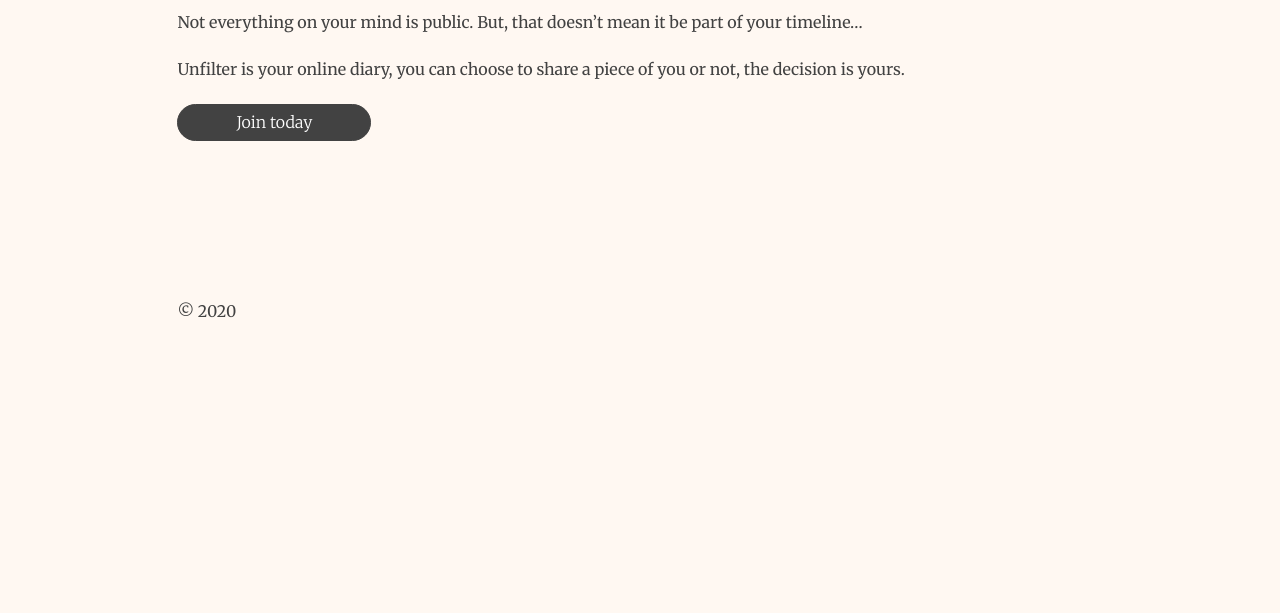
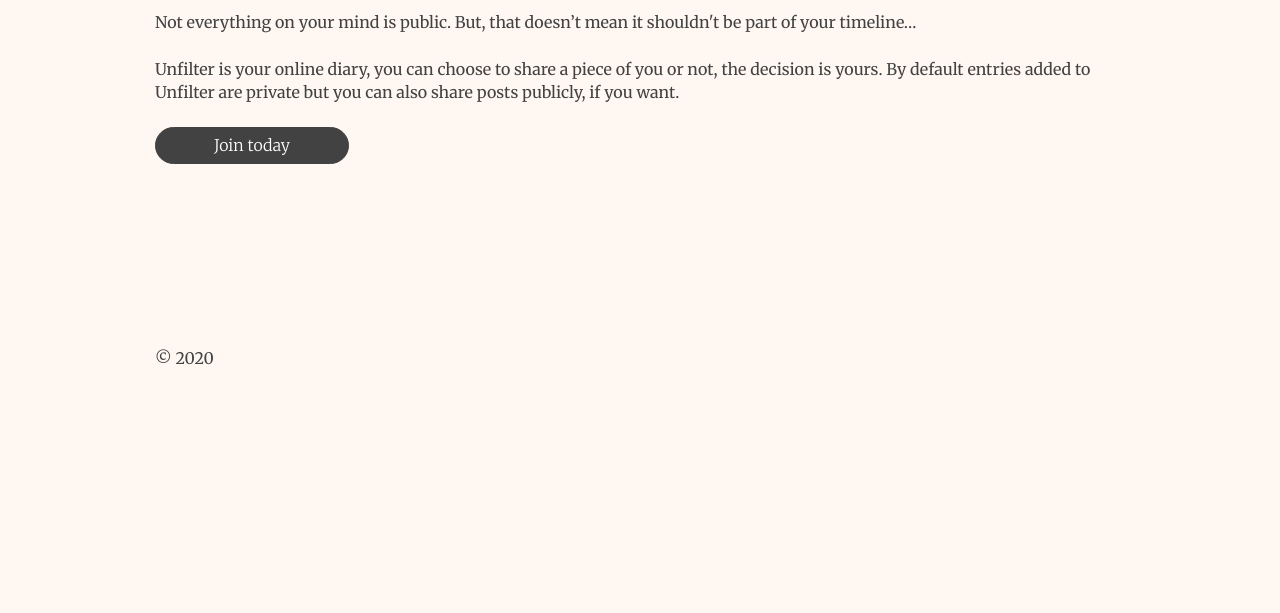
Before and after one commit to mrmadhat/danielgregory.dev, a Gatsby site: page / in a window 1280 px wide. Shown: the part 187-800 px from the top of the page. Built offline with nearby package versions, Linux system fonts and the light colour scheme; Gatsby itself is replaced by a stand-in of ours.

Commit message:
Styling changes

```diff
--- a/src/components/layout.js
+++ b/src/components/layout.js
@@ -11,6 +11,7 @@
 
 import Header from "./header"
 import "./layout.scss"
+import { rhythm } from "../theme/typography"
 
 const Layout = ({ children }) => {
   const data = useStaticQuery(graphql`
@@ -26,15 +27,11 @@
   return (
     <>
       <Header siteTitle={data.site.siteMetadata.title} />
-      <div
-        style={{
-          margin: `0 auto`,
-          maxWidth: 960,
-          padding: `0 1.0875rem 1.45rem`,
-        }}
-      >
+      <div className="container">
         <main style={{ minHeight: 370 }}>{children}</main>
-        <footer>© {new Date().getFullYear()}</footer>
+        <footer style={{ marginTop: rhythm(2) }}>
+          © {new Date().getFullYear()}
+        </footer>
       </div>
     </>
   )
--- a/src/pages/index.js
+++ b/src/pages/index.js
@@ -10,12 +10,13 @@
     <SEO title="Home" />
     <h1>Welcome to Unfilter</h1>
     <p>
-      Not everything on your mind is public. But, that doesn’t mean it be part
-      of your timeline…
+      Not everything on your mind is public. But, that doesn’t mean it shouldn't
+      be part of your timeline…
     </p>
     <p>
       Unfilter is your online diary, you can choose to share a piece of you or
-      not, the decision is yours.
+      not, the decision is yours. By default entries added to Unfilter are
+      private but you can also share posts publicly, if you want.
     </p>
     <Button to="/join-waiting-list/">Join today</Button>
   </Layout>
--- a/src/theme/global.scss
+++ b/src/theme/global.scss
@@ -32,6 +32,7 @@
 
 .container {
   width: 100%;
+  max-width: 1000px;
   padding-right: 15px;
   padding-left: 15px;
   margin-right: auto;
```
